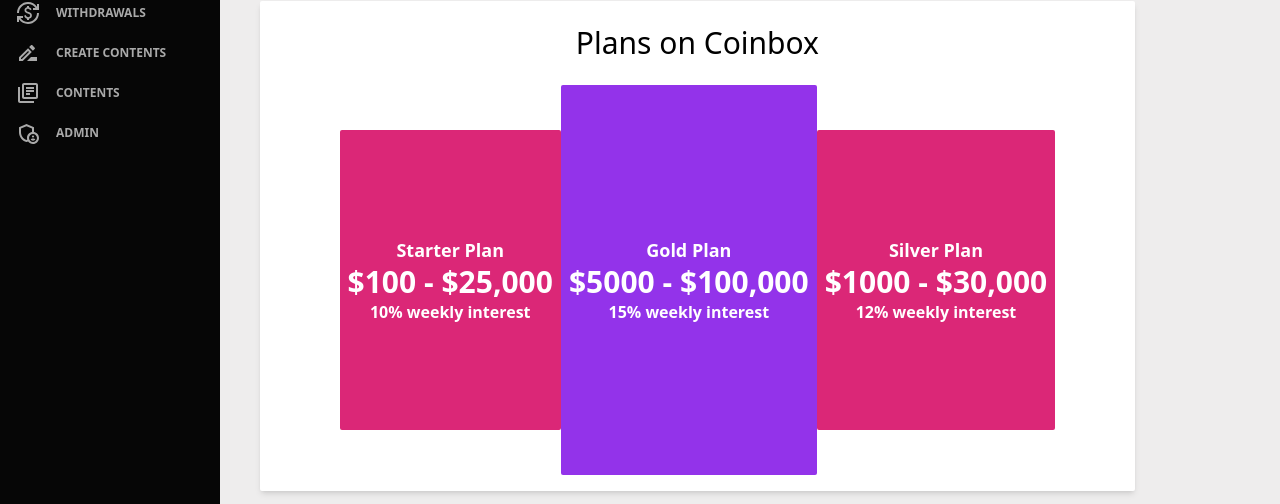
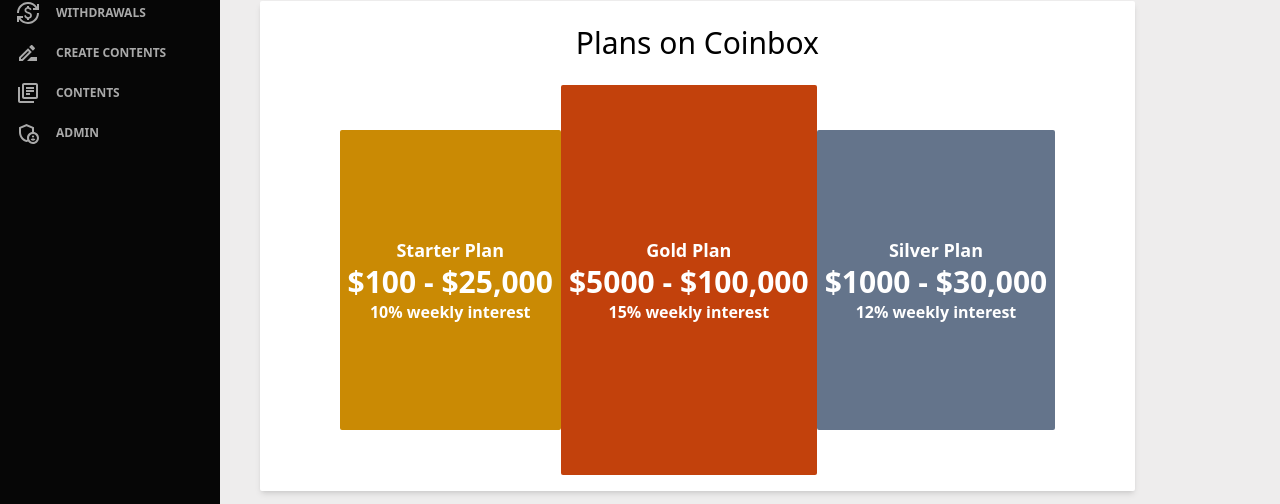
Before and after one commit to oladips772/authentication-app, a React (Create React App) app in the folder dashboard/: page / in a window 1280 px wide. Shown: the part 233-737 px from the top of the page. Built offline with nearby package versions, Linux system fonts and the light colour scheme; no server answers; sample sign-in values are in the browser's storage.

Commit message:
adjusted plans color

```diff
--- a/dashboard/src/components/Plans.js
+++ b/dashboard/src/components/Plans.js
@@ -6,17 +6,17 @@
     <div className="bg-white rounded-sm shadow-md ml-[60px] mt-6 w-[81%] p-4 flex items-center flex-col">
       <h2 className="text-3xl p-2 text-center mb-4">Plans on Coinbox</h2>
       <div className="flex items-center">
-        <div className="flex flex-col items-center text-white bg-pink-600 justify-center p-2 h-[300px] rounded-sm">
+        <div className="flex flex-col items-center text-white bg-yellow-600 justify-center p-2 h-[300px] rounded-sm">
           <h4 className="text-lg font-bold">Starter Plan</h4>
           <h1 className="text-3xl font-bold">$100 - $25,000</h1>
           <p className="font-bold">10% weekly interest</p>
         </div>
-        <div className="flex flex-col items-center text-white bg-purple-600 justify-center p-2 h-[390px] rounded-sm">
+        <div className="flex flex-col items-center text-white bg-orange-700 justify-center p-2 h-[390px] rounded-sm">
           <h4 className="text-lg font-bold">Gold Plan</h4>
           <h1 className="text-3xl font-bold">$5000 - $100,000</h1>
           <p className="font-bold">15% weekly interest</p>
         </div>{" "}
-        <div className="flex flex-col items-center text-white bg-pink-600 justify-center p-2 h-[300px] rounded-sm">
+        <div className="flex flex-col items-center text-white bg-slate-500 justify-center p-2 h-[300px] rounded-sm">
           <h4 className="text-lg font-bold">Silver Plan</h4>
           <h1 className="text-3xl font-bold">$1000 - $30,000</h1>
           <p className="font-bold">12% weekly interest</p>
--- a/dashboard/src/pages/Contents.js
+++ b/dashboard/src/pages/Contents.js
@@ -23,6 +23,7 @@
       toast.error(err?.response.data.message);
     }
   };
+
 
   useEffect(() => {
     getNews();
```
